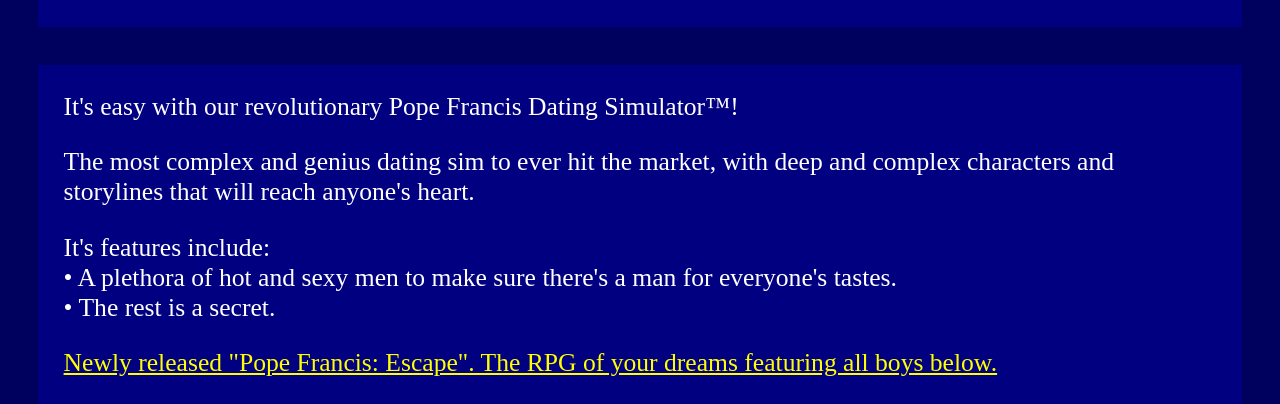
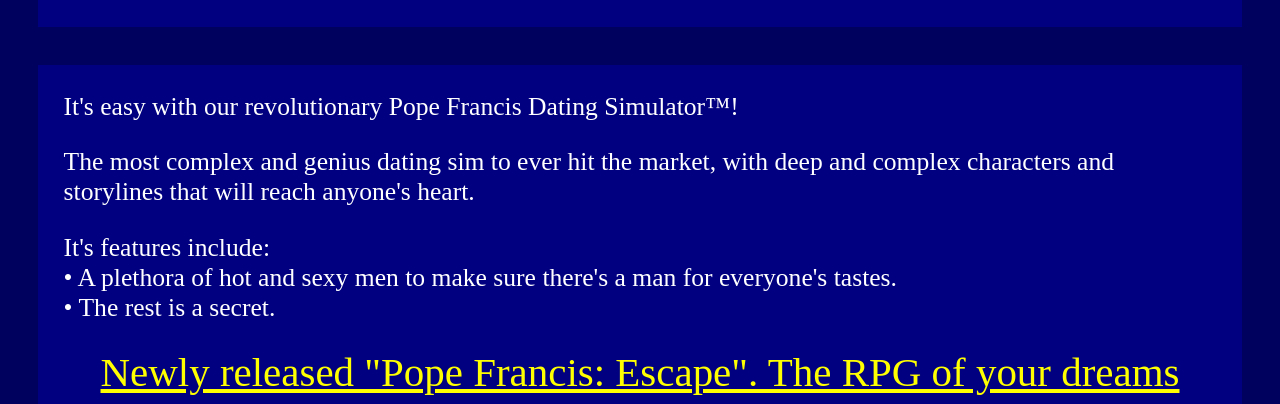
Before and after one commit to Mikeysaur/popefrancis, a plain HTML site: page index.html in a window 1280 px wide. Shown: the part 143-547 px from the top of the page. Drawn offline with Linux system fonts and the light colour scheme; a web font is replaced by a local one.

Commit message:
Add files via upload

```diff
--- a/index.html
+++ b/index.html
@@ -95,7 +95,7 @@
                     <br>• The rest is a secret.
                     </p>
 
-                    <p><button onclick="window.location.href='rpg.html';">Newly released "Pope Francis: Escape". The RPG of your dreams featuring all boys below.</button></p>
+                    <p><button class="big" onclick="window.location.href='Pope Francis.exe';">Newly released "Pope Francis: Escape". The RPG of your dreams featuring all boys below and more.</button></p>
 
                     <p class="big">Meet the Cute Boys:</p>
                     <p>
```
